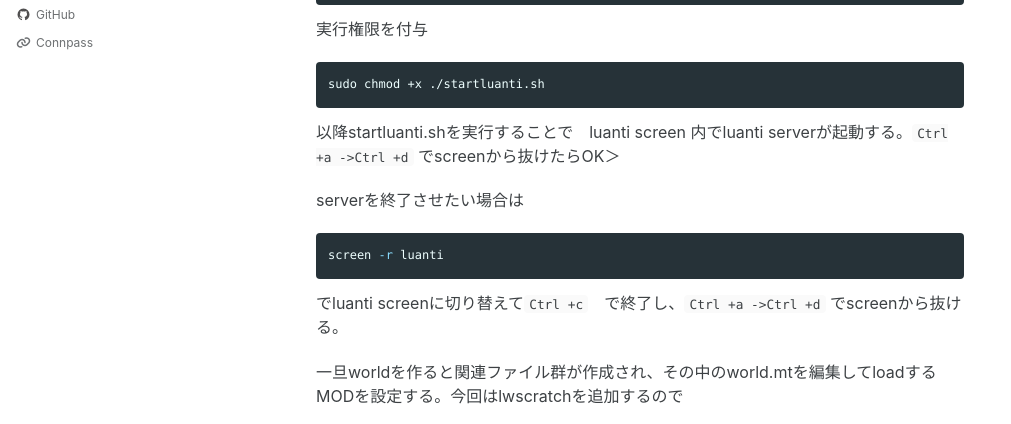
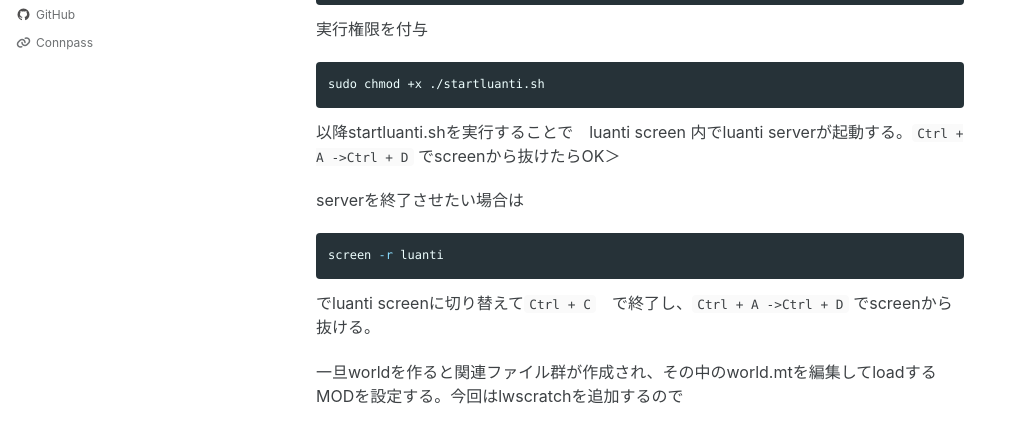
Before and after one commit to CoderDojo-Odawara/coderdojo-odawara.github.io, a Jekyll site: the page built from _posts/2025-09-28-LuantiServer.md, in a window 1280 px wide and 900 px high, scrolled down 1637 px. Shown: the part 134-558 px from the top of the window, without its empty margins (0-1011 px from the left). Built offline with Jekyll 4.4.1, drawn with Linux system fonts in a browser that asks for light colours; cached includes are drawn as plain includes; a script that is not in the unit is left out.

Commit message:
細かいコードの修正

````diff
--- a/_posts/2025-09-28-LuantiServer.md
+++ b/_posts/2025-09-28-LuantiServer.md
@@ -76,13 +76,13 @@ screen -S luanti ./bin/luantiserver --gameid {Loadするゲーム名} --world wo
 sudo chmod +x ./startluanti.sh
 ```
 
-以降startluanti.shを実行することで　luanti screen 内でluanti serverが起動する。`Ctrl +a ->Ctrl +d` でscreenから抜けたらOK＞
+以降startluanti.shを実行することで　luanti screen 内でluanti serverが起動する。`Ctrl + A ->Ctrl + D` でscreenから抜けたらOK＞
 
 serverを終了させたい場合は
 ```shell
 screen -r luanti
 ```
-でluanti screenに切り替えて`Ctrl +c`　で終了し、`Ctrl +a ->Ctrl +d` でscreenから抜ける。
+でluanti screenに切り替えて`Ctrl + C`　で終了し、`Ctrl + A ->Ctrl + D` でscreenから抜ける。
 
 一旦worldを作ると関連ファイル群が作成され、その中のworld.mtを編集してloadするMODを設定する。今回はlwscratchを追加するので
 
````
